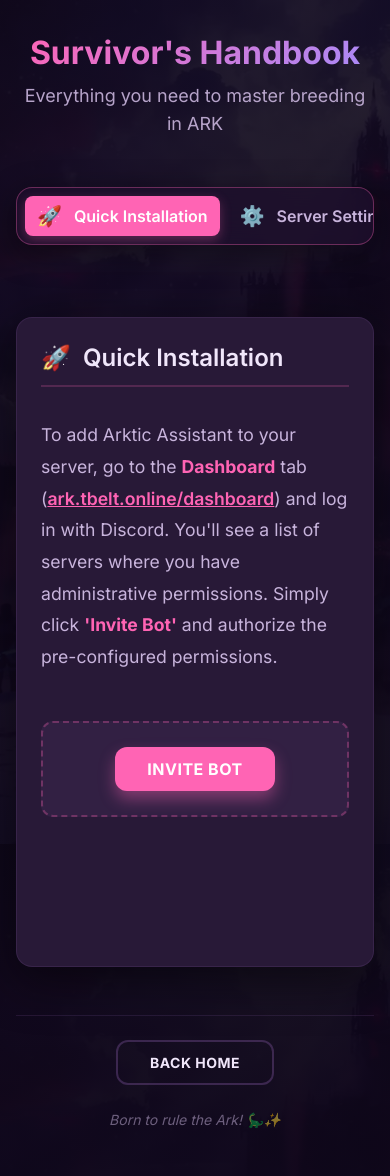
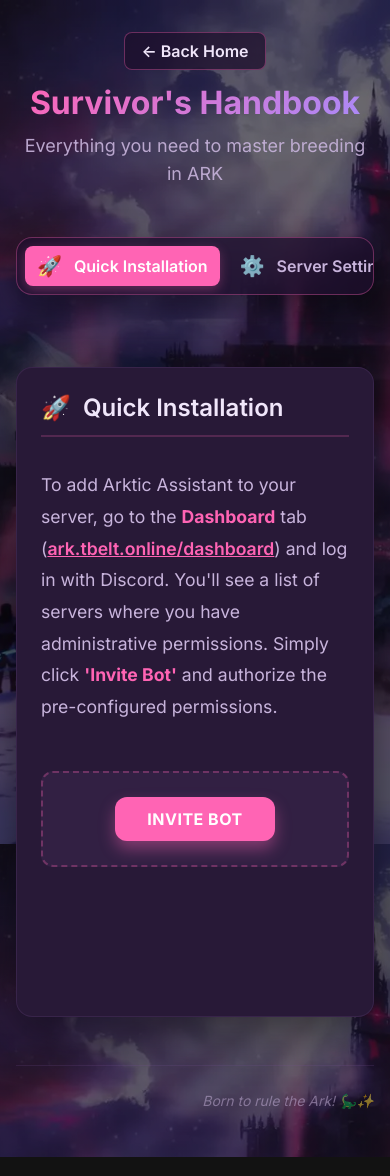
Before and after one commit to tBeltty/ARK-Breeding-Calculator-tBelt, a React (Vite) app: page /help in a window 390 px wide. Built offline with nearby package versions, Linux system fonts and the light colour scheme; no server answers.

Commit message:
feat: preserve theme on help page and add subtle navigation links

```diff
--- a/src/components/Sidebar/AppSidebar.jsx
+++ b/src/components/Sidebar/AppSidebar.jsx
@@ -302,6 +302,18 @@
                 </button>
 
                 <button
+                    className={`${styles.configBtn} ${location.pathname === '/help' ? styles.active : ''}`}
+                    onClick={() => {
+                        navigate('/help');
+                        setIsMobileExpanded(false);
+                    }}
+                    title={t('panels.help')}
+                >
+                    <span className={styles.configBtnIcon}>❓</span>
+                    {!isDesktopCollapsed && <span>{t('panels.help')}</span>}
+                </button>
+
+                <button
                     className={`${styles.configBtn} ${styles.creditsBtn}`}
                     onClick={() => setCreditsOpen(true)}
                     title={t('ui.credits')}
--- a/src/locales/en.json
+++ b/src/locales/en.json
@@ -9,6 +9,7 @@
         "trough": "Trough Calculator",
         "server_tracking": "Server Monitoring",
         "bot_dashboard": "Bot Dashboard",
+        "help": "Help",
         "server_settings": "Server Settings",
         "command_restrictions": "Command Restrictions",
         "remote_runner": "Remote Command Runner",
--- a/src/locales/es.json
+++ b/src/locales/es.json
@@ -9,6 +9,7 @@
         "trough": "Calculadora de Comederos",
         "server_tracking": "Monitoreo de Servidores",
         "bot_dashboard": "Panel del Bot",
+        "help": "Ayuda",
         "server_settings": "Ajustes del Servidor",
         "command_restrictions": "Restricciones de Comandos",
         "remote_runner": "Ejecutor Remoto",
--- a/src/pages/HelpPage.jsx
+++ b/src/pages/HelpPage.jsx
@@ -1,11 +1,15 @@
 import { useState } from 'react';
 import { useNavigate } from 'react-router-dom';
 import { useTranslation } from 'react-i18next';
+import { useTheme } from '../hooks/useTheme';
 import styles from './HelpPage.module.css';
 
 export default function HelpPage() {
     const { t } = useTranslation();
     const navigate = useNavigate();
+
+    // Ensure the theme from main app is applied to the body
+    useTheme();
 
     const sections = [
         { id: 'install', icon: '🚀' },
@@ -41,6 +45,13 @@
         <div className={styles.helpPageRoot}>
             <div className={styles.helpPageWrapper}>
                 <header className={styles.pageHeader}>
+                    <button
+                        className={styles.backButton}
+                        onClick={() => navigate('/')}
+                        title={t('help.back_btn')}
+                    >
+                        ← {t('help.back_btn')}
+                    </button>
                     <h1 className={styles.mainTitle}>{t('help.title')}</h1>
                     <p className={styles.headerSubtitle}>{t('help.subtitle')}</p>
                 </header>
@@ -87,12 +98,6 @@
                 </div>
 
                 <footer className={styles.pageFooter}>
-                    <button
-                        className={`${styles.actionButton} ${styles.secondaryAction}`}
-                        onClick={() => navigate('/')}
-                    >
-                        {t('help.back_btn')}
-                    </button>
                     <p className={styles.footerNote}>{t('help.footer')}</p>
                 </footer>
             </div>
--- a/src/pages/HelpPage.module.css
+++ b/src/pages/HelpPage.module.css
@@ -1,8 +1,9 @@
 .helpPageRoot {
     min-height: 100vh;
     width: 100%;
-    /* Ensure the background from tokens.css is visible but darkened for content focus */
-    background: linear-gradient(to bottom, rgba(13, 6, 24, 0.85), rgba(13, 6, 24, 0.95));
+    /* No hardcoded dark background here, let the body theme background show.
+       We add a very subtle overlay to ensure text readability regardless of background. */
+    background: rgba(0, 0, 0, 0.4);
     display: flex;
     justify-content: center;
     padding: var(--space-2xl) var(--space-lg);
@@ -18,6 +19,29 @@
 .pageHeader {
     margin-bottom: var(--space-3xl);
     text-align: center;
+    position: relative;
+}
+
+.backButton {
+    position: absolute;
+    left: 0;
+    top: 50%;
+    transform: translateY(-50%);
+    background: var(--glass-bg);
+    border: 1px solid var(--glass-border);
+    backdrop-filter: blur(var(--glass-blur));
+    color: rgb(var(--on-surface));
+    padding: var(--space-sm) var(--space-lg);
+    border-radius: var(--radius-md);
+    cursor: pointer;
+    font-weight: 600;
+    transition: all var(--transition-fast);
+}
+
+.backButton:hover {
+    background: rgb(var(--primary) / 0.2);
+    border-color: rgb(var(--primary));
+    transform: translateY(-52%);
 }
 
 .mainTitle {
@@ -96,6 +120,8 @@
     padding: var(--space-3xl);
     min-height: 650px;
     box-shadow: 0 12px 48px rgba(0, 0, 0, 0.5);
+    backdrop-filter: blur(var(--glass-blur));
+    /* Add glass effect to main content too */
 }
 
 .contentSection {
@@ -192,7 +218,7 @@
     border-top: 1px solid rgb(var(--outline) / 0.2);
     display: flex;
     align-items: center;
-    justify-content: space-between;
+    justify-content: flex-end;
     gap: var(--space-xl);
 }
 
@@ -249,12 +275,14 @@
         padding: var(--space-xl);
     }
 
-    .pageFooter {
-        flex-direction: column;
-        text-align: center;
+    .backButton {
+        position: static;
+        transform: none;
+        margin-bottom: var(--space-md);
+        display: inline-block;
     }
 
-    .footerNote {
-        margin-left: 0;
+    .backButton:hover {
+        transform: translateY(-2px);
     }
 }
```
